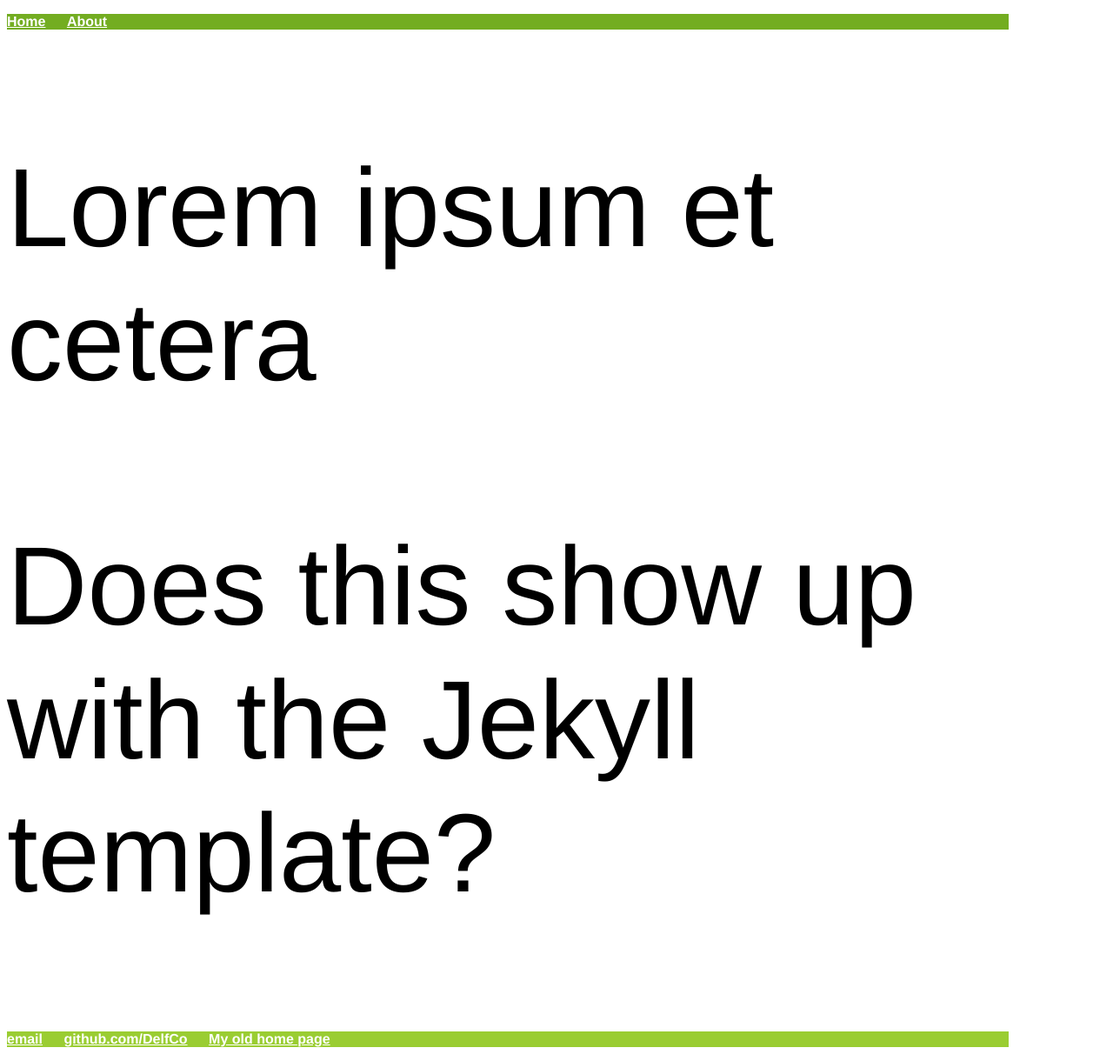
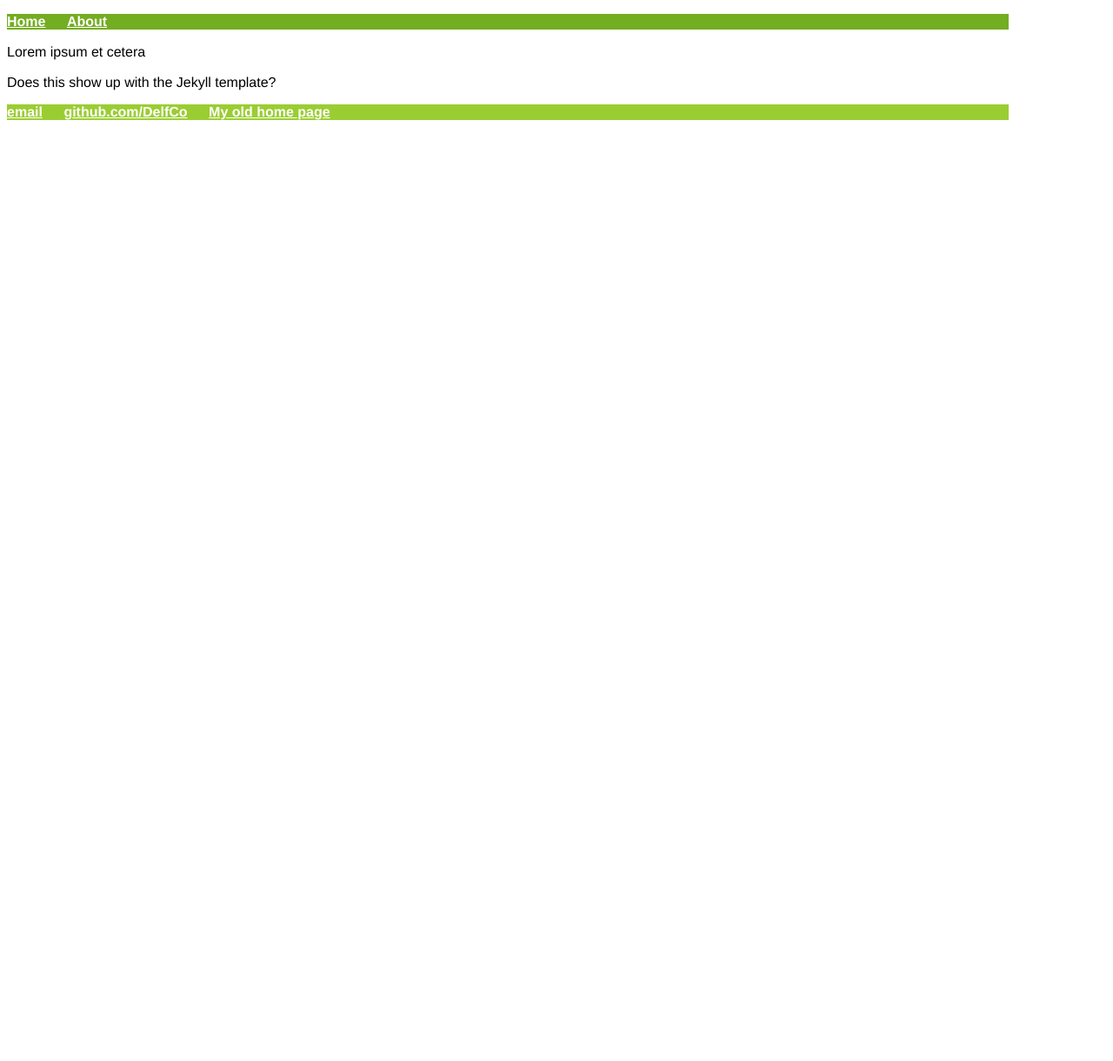
Before and after one commit to DelfCo/DelfCo.github.io, a Jekyll site: the page built from src/about.md, in a window 1280 px wide. Shown: the whole page at 87% size. Built offline with Jekyll 4.4.1, drawn with Linux system fonts in a browser that asks for light colours; after the commit the page ends 900 px from its top, so only the background shows below that.

Commit message:
removed bad config stuff, cleaned up layout for non-main pages.

```diff
--- a/_config.yml
+++ b/_config.yml
@@ -5,8 +5,3 @@ markdown: kramdown
 safe: true
 exclude: [ "README.md", "CNAME" ]
 TZ: "America/Los_Angeles"
-
-collections_dir: ./src
-collections:
-  src:
-    output: true
--- a/css/main.css
+++ b/css/main.css
@@ -75,12 +75,12 @@ nav ul, footer ul {
 
 
 h1 {
-    font-size: 10vw;
+    font-size: 3em;
     font-family:'Helvetica', 'Arial', 'Sans-Serif';
 }
 
 p {
-    font-size: 10vw;
-    line-height: 12vw;
+    font-size: 1em;
+    line-height: 1.2em;
     color: black;
 }
```
